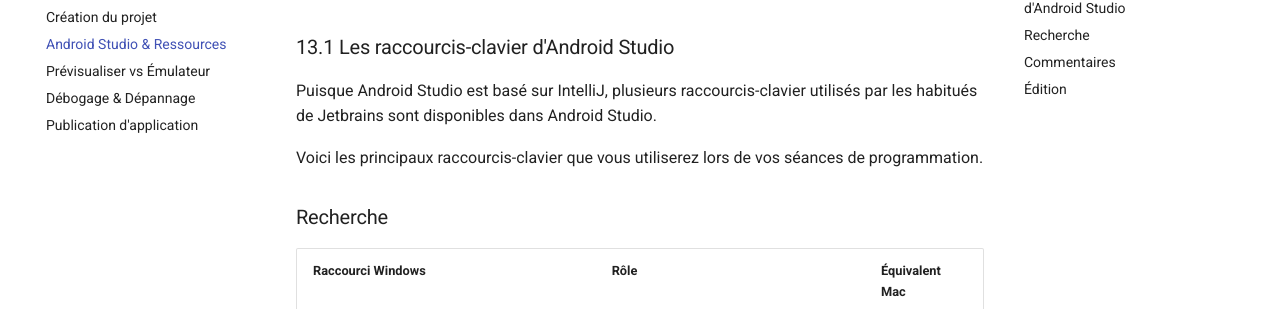
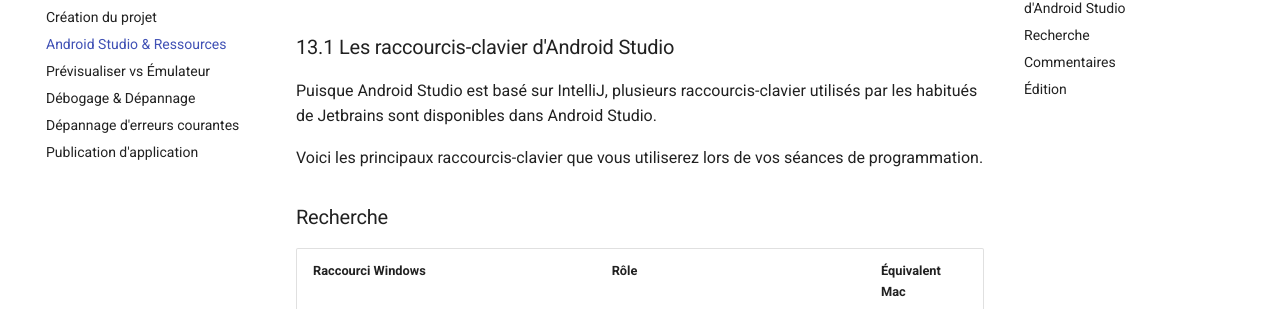
Before and after one commit to Apps-Mobiles-2-Victo/notes_de_cours, an MkDocs documentation site: the page built from docs/01-environnement/android-studio.md, in a window 1280 px wide. Shown: the part 196-505 px from the top of the page. Built offline with MkDocs 1.6.1 and Material for MkDocs 9.7.7, drawn with Linux system fonts in a browser that asks for light colours.

Commit message:
Add link to common error troubleshooting guide in Android Studio section

```diff
--- a/mkdocs.yml
+++ b/mkdocs.yml
@@ -60,6 +60,7 @@
       - "Android Studio & Ressources": "01-environnement/android-studio.md"
       - "Prévisualiser vs Émulateur": "01-environnement/preview-vs-emulateur.md"
       - "Débogage & Dépannage": "01-environnement/debogage-et-depannage.md"
+      - "Dépannage d'erreurs courantes": "01-environnement/erreurs-courantes.md"
       - "Publication d'application": "01-environnement/publication.md"
   - "2. Kotlin & Gradle":
       - "Gradle & Dépendances": "02-kotlin-gradle/gradle.md"
```
